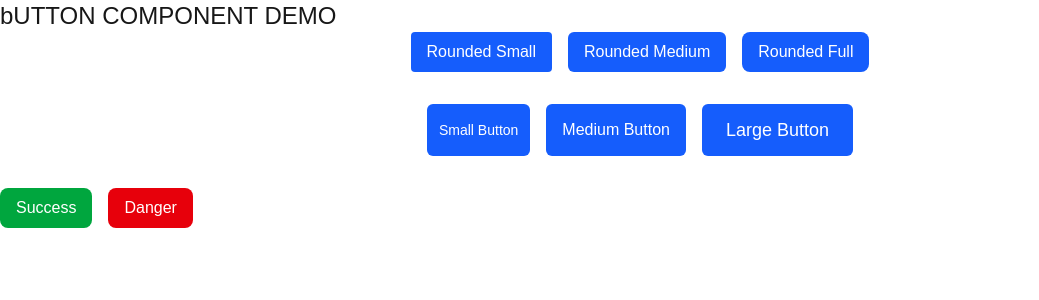
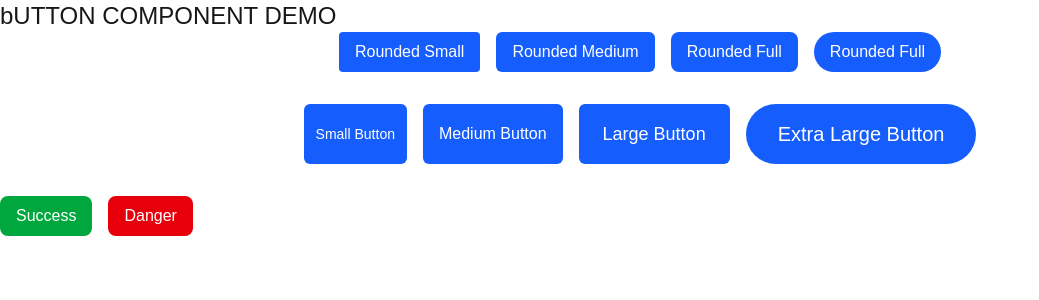
Before and after one commit to Oskwame/alx-project-0x00-setup, a Next.js app in the folder alx-project-0x00/: page /landing in a window 1280 px wide. Shown: the top 300 px of the page, without its empty margins (0-1039 px from the left). Built offline with nearby package versions, Linux system fonts and the light colour scheme.

Commit message:
added  pure react button component with size &  shape variants

```diff
--- a/alx-project-0x00/components/Button.tsx
+++ b/alx-project-0x00/components/Button.tsx
@@ -13,12 +13,14 @@ const Button: React.FC<ButtonProps> = ({
     small: "px-3 py-1 text-sm",
     medium: "px-4 py-2 text-base",
     large: "px-6 py-3 text-lg",
+    extralarge: "px-8 py-4 text-xl",
     };
 
     const shapeClasses: Record<string, String> ={
         "rounded-sm": "rounded-sm",
         "rounded-md": "rounded-md",
         "rounded-lg": "rounded-lg",
+        "rounded-full": "rounded-full",
     };
     return(
         <button
--- a/alx-project-0x00/interfaces/index.ts
+++ b/alx-project-0x00/interfaces/index.ts
@@ -3,8 +3,8 @@ export interface PillProps {
 }
 export interface ButtonProps extends React.ButtonHTMLAttributes<HTMLButtonElement> {
     title: string;
-    size?: 'small' | 'medium' | 'large';
-    shapes?: 'rounded-sm' | 'rounded-md'|'rounded-lg';
+    size?: 'small' | 'medium' | 'large'|'extralarge';
+    shapes?: 'rounded-sm' | 'rounded-md'|'rounded-lg'|'rounded-full';
     className?: string;
     style?: React.CSSProperties;
 }
--- a/alx-project-0x00/pages/landing.tsx
+++ b/alx-project-0x00/pages/landing.tsx
@@ -11,6 +11,7 @@ const Landing: React.FC= () =>{
         <Button title="Rounded Small" shapes="rounded-sm" size="medium" />
         <Button title="Rounded Medium" shapes="rounded-md" size="medium" />
         <Button title="Rounded Full" shapes="rounded-lg" size="medium" />
+        <Button title="Rounded Full" shapes="rounded-full" size="medium" />
       </div>
 
       {/* Size Variants */}
@@ -18,6 +19,7 @@ const Landing: React.FC= () =>{
         <Button title="Small Button" shapes="rounded-md" size="small" />
         <Button title="Medium Button" shapes="rounded-md" size="medium" />
         <Button title="Large Button" shapes="rounded-md" size="large" />
+        <Button title="Extra Large Button" shapes="rounded-full" size="extralarge" />
 
       </div>
 
```
